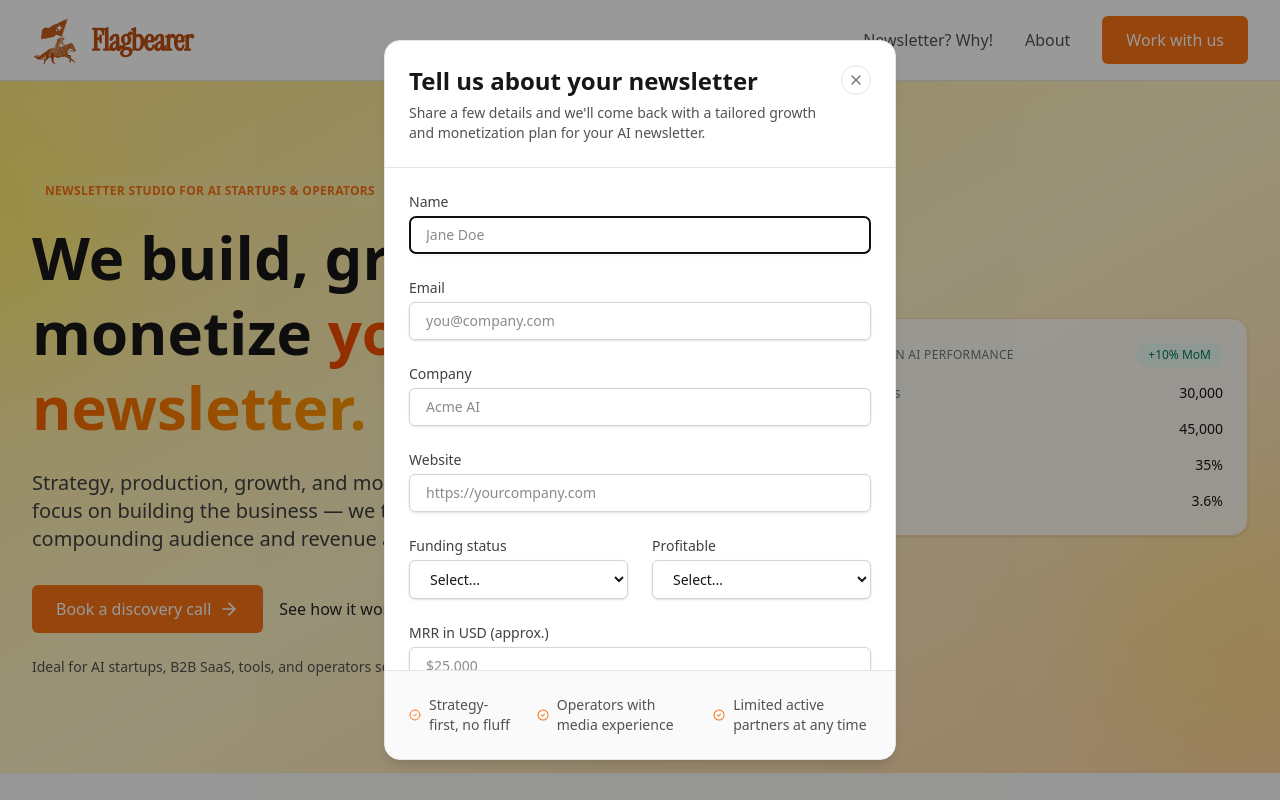
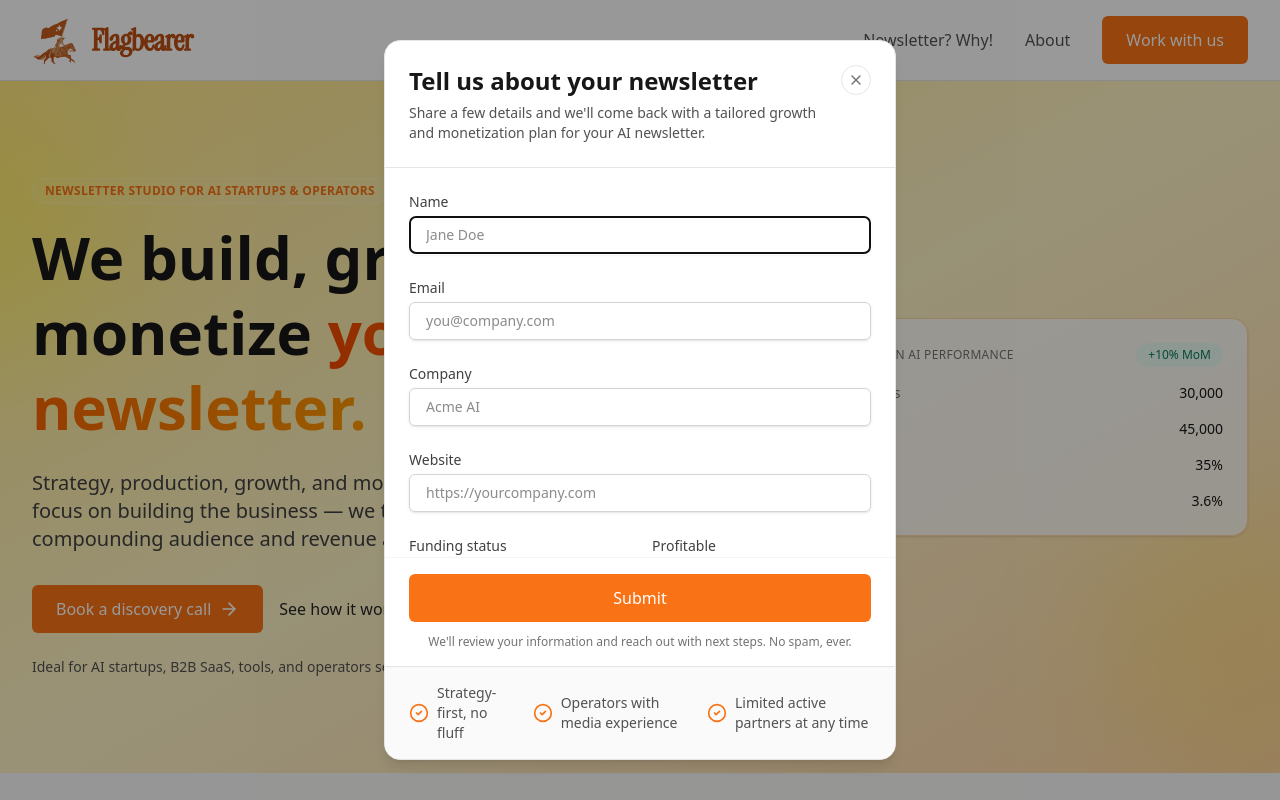
Before and after one commit to bannermanclub/bannerman, a Next.js app: page / in a window 1280 px wide. Both pictures are taken after a click on the button "Work with us". Shown: the top 800 px of the page. Built offline with nearby package versions, Linux system fonts and the light colour scheme.

Commit message:
chore(form correction)

```diff
--- a/src/components/ui/LeadFormModal.tsx
+++ b/src/components/ui/LeadFormModal.tsx
@@ -45,6 +45,7 @@ export function LeadFormModal({ children }: LeadFormModalProps) {
   const [submitting, setSubmitting] = useState(false);
   const [globalError, setGlobalError] = useState<string | null>(null);
   const dialogRef = useRef<HTMLDivElement>(null);
+  const scrollableRef = useRef<HTMLDivElement>(null);
   const previousActiveRef = useRef<HTMLElement | null>(null);
   const [mounted, setMounted] = useState(false);
 
@@ -97,6 +98,15 @@ export function LeadFormModal({ children }: LeadFormModalProps) {
     setGlobalError(null);
 
     if (!validate()) {
+      // Scroll to first invalid field so the user can see the errors
+      requestAnimationFrame(() => {
+        const firstInvalid = scrollableRef.current?.querySelector<HTMLElement>('[aria-invalid="true"]');
+        if (firstInvalid) {
+          firstInvalid.scrollIntoView({ behavior: "smooth", block: "center" });
+        } else {
+          scrollableRef.current?.scrollTo({ top: 0, behavior: "smooth" });
+        }
+      });
       return;
     }
 
@@ -115,8 +125,6 @@ export function LeadFormModal({ children }: LeadFormModalProps) {
         throw new Error("Request failed");
       }
 
-      // Close modal and redirect to thank-you page with Calendly,
-      // similar to how fame.so handles its proposal flow.
       setOpen(false);
       setForm(initialState);
       router.push("/thank-you");
@@ -162,8 +170,10 @@ export function LeadFormModal({ children }: LeadFormModalProps) {
     if (!open || !dialogRef.current) return;
     previousActiveRef.current = document.activeElement as HTMLElement | null;
     const focusables = dialogRef.current.querySelectorAll<HTMLElement>(FOCUSABLE_SELECTOR);
-    const firstInput = dialogRef.current.querySelector<HTMLInputElement | HTMLSelectElement | HTMLTextAreaElement>("input:not([type=hidden]):not([type=button]):not([type=submit]), select, textarea");
-    const first = (firstInput as HTMLElement) ?? focusables[0];
+    const firstInput = dialogRef.current.querySelector<HTMLElement>(
+      "input:not([type=hidden]):not([type=button]):not([type=submit]), select, textarea"
+    );
+    const first = firstInput ?? focusables[0];
     const last = focusables[focusables.length - 1];
     first?.focus();
 
@@ -204,10 +214,10 @@ export function LeadFormModal({ children }: LeadFormModalProps) {
       className="fixed inset-0 z-[9999] flex items-start justify-center bg-black/40 px-3 py-4 sm:px-4 sm:py-6 overflow-y-auto overscroll-contain"
       style={{ paddingTop: "max(1rem, env(safe-area-inset-top))", paddingBottom: "max(1rem, env(safe-area-inset-bottom))" }}
     >
-          <button
-            type="button"
+      {/* Backdrop — sits below the dialog in the stacking context */}
+      <div
         className="absolute inset-0"
-            aria-label="Close lead form"
+        aria-hidden="true"
         onClick={close}
       />
 
@@ -220,6 +230,8 @@ export function LeadFormModal({ children }: LeadFormModalProps) {
         className="relative z-10 w-full max-w-lg my-auto flex flex-col max-h-[min(90dvh,calc(100vh-2rem))]"
       >
         <div className="bg-white rounded-2xl shadow-lg border border-neutral-200 overflow-hidden flex flex-col min-h-0">
+
+          {/* Fixed header */}
           <div className="flex-shrink-0 p-5 md:p-6 border-b border-neutral-200 flex items-start justify-between gap-4">
             <div>
               <h2 id="lead-form-title" className="text-xl md:text-2xl font-bold text-neutral-900 mb-1.5">
@@ -240,15 +252,25 @@ export function LeadFormModal({ children }: LeadFormModalProps) {
             </button>
           </div>
 
-              <div className="flex-1 min-h-0 overflow-y-auto overscroll-contain p-5 md:p-6">
+          {/* Form stretches to fill remaining space, keeping submit visible */}
+          <form
+            className="flex flex-col flex-1 min-h-0 overflow-hidden"
+            onSubmit={handleSubmit}
+            noValidate
+          >
+            {/* Scrollable fields */}
+            <div
+              ref={scrollableRef}
+              className="flex-1 min-h-0 overflow-y-auto overscroll-contain p-5 md:p-6"
+            >
               {globalError && (
                 <div className="mb-4 flex items-start gap-3 rounded-xl border border-red-200 bg-red-50 px-4 py-3 text-sm text-red-900">
-                    <AlertCircle className="mt-0.5 h-5 w-5" />
+                  <AlertCircle className="mt-0.5 h-5 w-5 flex-shrink-0" />
                   <p>{globalError}</p>
                 </div>
               )}
 
-                <form className="space-y-6" onSubmit={handleSubmit} noValidate>
+              <div className="space-y-6">
                 <Input
                   label="Name"
                   name="name"
@@ -256,9 +278,7 @@ export function LeadFormModal({ children }: LeadFormModalProps) {
                   autoComplete="name"
                   placeholder="Jane Doe"
                   value={form.name}
-                    onChange={(e) =>
-                      setForm((prev) => ({ ...prev, name: e.target.value }))
-                    }
+                  onChange={(e) => setForm((prev) => ({ ...prev, name: e.target.value }))}
                   error={errors.name}
                 />
                 <Input
@@ -268,9 +288,7 @@ export function LeadFormModal({ children }: LeadFormModalProps) {
                   autoComplete="email"
                   placeholder="you@company.com"
                   value={form.email}
-                    onChange={(e) =>
-                      setForm((prev) => ({ ...prev, email: e.target.value }))
-                    }
+                  onChange={(e) => setForm((prev) => ({ ...prev, email: e.target.value }))}
                   error={errors.email}
                 />
                 <Input
@@ -280,9 +298,7 @@ export function LeadFormModal({ children }: LeadFormModalProps) {
                   autoComplete="organization"
                   placeholder="Acme AI"
                   value={form.company}
-                    onChange={(e) =>
-                      setForm((prev) => ({ ...prev, company: e.target.value }))
-                    }
+                  onChange={(e) => setForm((prev) => ({ ...prev, company: e.target.value }))}
                   error={errors.company}
                 />
                 <Input
@@ -292,9 +308,7 @@ export function LeadFormModal({ children }: LeadFormModalProps) {
                   autoComplete="url"
                   placeholder="https://yourcompany.com"
                   value={form.website}
-                    onChange={(e) =>
-                      setForm((prev) => ({ ...prev, website: e.target.value }))
-                    }
+                  onChange={(e) => setForm((prev) => ({ ...prev, website: e.target.value }))}
                   error={errors.website}
                 />
 
@@ -307,12 +321,7 @@ export function LeadFormModal({ children }: LeadFormModalProps) {
                       id="lead-fundingStatus"
                       name="fundingStatus"
                       value={form.fundingStatus}
-                        onChange={(e) =>
-                          setForm((prev) => ({
-                            ...prev,
-                            fundingStatus: e.target.value,
-                          }))
-                        }
+                      onChange={(e) => setForm((prev) => ({ ...prev, fundingStatus: e.target.value }))}
                       className="block w-full rounded-md border border-neutral-300 px-4 py-2 text-neutral-900 shadow-sm focus:border-primary focus:ring-primary sm:text-sm bg-white"
                       aria-invalid={errors.fundingStatus ? true : undefined}
                       aria-describedby={errors.fundingStatus ? "lead-fundingStatus-error" : undefined}
@@ -339,12 +348,7 @@ export function LeadFormModal({ children }: LeadFormModalProps) {
                       id="lead-profitable"
                       name="profitable"
                       value={form.profitable}
-                        onChange={(e) =>
-                          setForm((prev) => ({
-                            ...prev,
-                            profitable: e.target.value,
-                          }))
-                        }
+                      onChange={(e) => setForm((prev) => ({ ...prev, profitable: e.target.value }))}
                       className="block w-full rounded-md border border-neutral-300 px-4 py-2 text-neutral-900 shadow-sm focus:border-primary focus:ring-primary sm:text-sm bg-white"
                       aria-invalid={errors.profitable ? true : undefined}
                       aria-describedby={errors.profitable ? "lead-profitable-error" : undefined}
@@ -374,14 +378,15 @@ export function LeadFormModal({ children }: LeadFormModalProps) {
                     autoComplete="off"
                     placeholder="$25,000"
                     value={form.mrrUsd}
-                      onChange={(e) =>
-                        setForm((prev) => ({ ...prev, mrrUsd: e.target.value }))
-                      }
+                    onChange={(e) => setForm((prev) => ({ ...prev, mrrUsd: e.target.value }))}
                     className="block w-full rounded-md border border-neutral-300 px-4 py-2 text-neutral-900 shadow-sm focus:border-primary focus:ring-primary sm:text-sm"
                   />
                 </div>
+              </div>
+            </div>
 
-                  <div className="pt-2">
+            {/* Always-visible submit area */}
+            <div className="flex-shrink-0 px-5 md:px-6 py-4 border-t border-neutral-100 bg-white">
               <Button
                 size="lg"
                 className="w-full"
@@ -397,31 +402,30 @@ export function LeadFormModal({ children }: LeadFormModalProps) {
                   "Submit"
                 )}
               </Button>
+              <p className="text-xs text-neutral-500 text-center mt-3">
+                We&apos;ll review your information and reach out with next steps. No spam, ever.
+              </p>
             </div>
 
-                  <p className="text-xs text-neutral-500 text-center mt-4">
-                    We&apos;ll review your information and reach out with next
-                    steps. No spam, ever.
-                  </p>
-                </form>
-              </div>
-
-              <div className="flex-shrink-0 bg-neutral-50 p-6 border-t border-neutral-200">
-                <div className="flex flex-col md:flex-row justify-center items-center gap-6 text-sm text-neutral-600">
+            {/* Trust signals */}
+            <div className="flex-shrink-0 bg-neutral-50 px-6 py-4 border-t border-neutral-200">
+              <div className="flex flex-col md:flex-row justify-center items-center gap-4 text-sm text-neutral-600">
                 <div className="flex items-center gap-2">
-                    <CheckCircle2 className="h-5 w-5 text-primary" />
+                  <CheckCircle2 className="h-5 w-5 text-primary flex-shrink-0" />
                   <span>Strategy-first, no fluff</span>
                 </div>
                 <div className="flex items-center gap-2">
-                    <CheckCircle2 className="h-5 w-5 text-primary" />
+                  <CheckCircle2 className="h-5 w-5 text-primary flex-shrink-0" />
                   <span>Operators with media experience</span>
                 </div>
                 <div className="flex items-center gap-2">
-                    <CheckCircle2 className="h-5 w-5 text-primary" />
+                  <CheckCircle2 className="h-5 w-5 text-primary flex-shrink-0" />
                   <span>Limited active partners at any time</span>
                 </div>
               </div>
             </div>
+          </form>
+
         </div>
       </div>
     </div>
```
Lines whose indentation alone changed are shown as unchanged.
